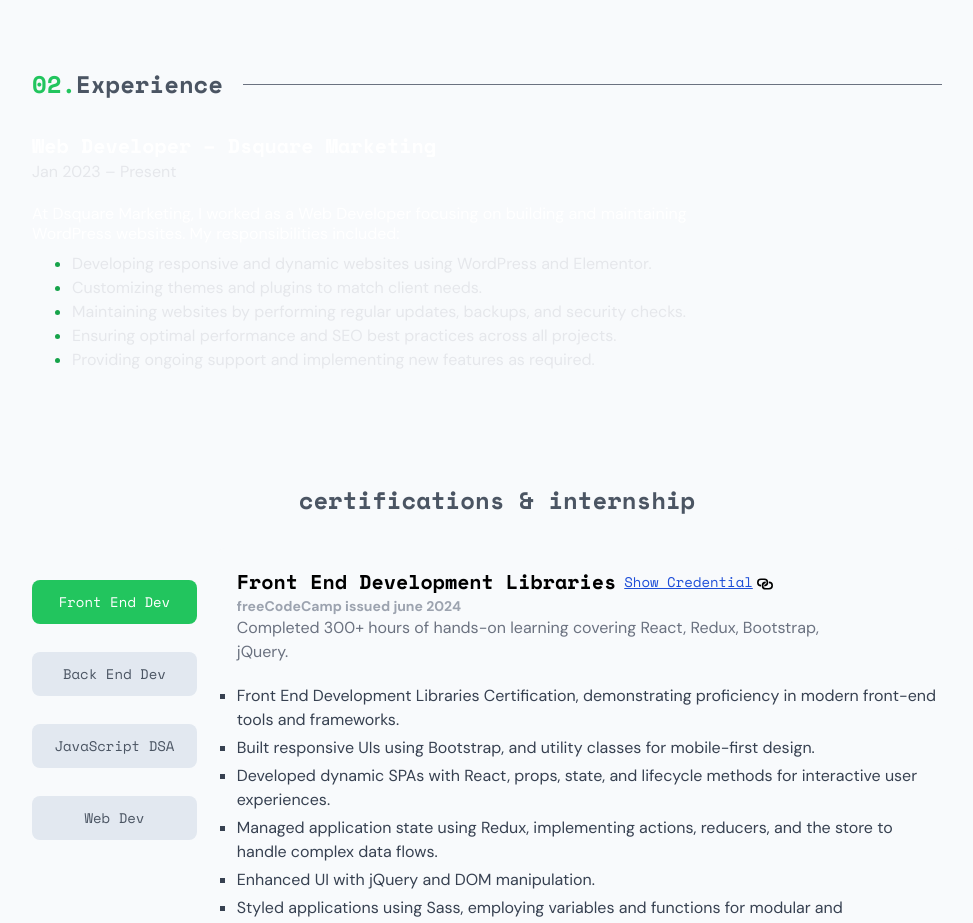
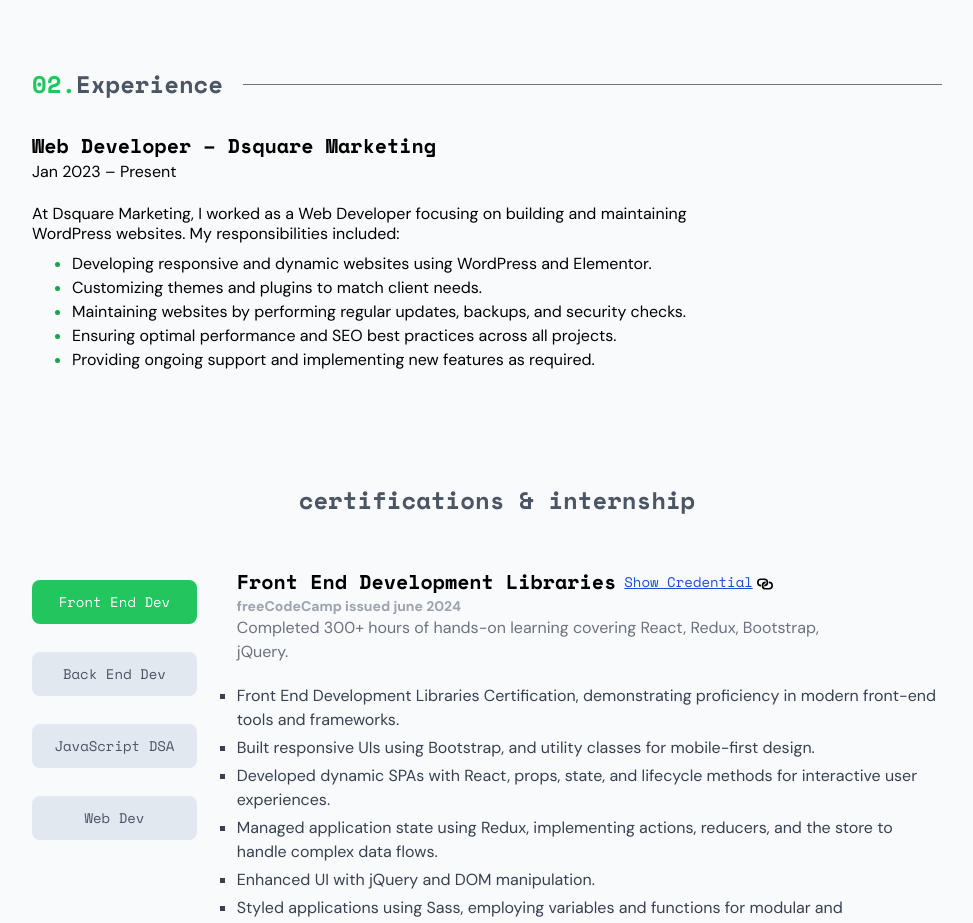
Before and after one commit to KolipakaSrinivas/srinivas_k_portfolio, a React (Vite) app: page / in a window 1280 px wide. Shown: the part 1380-2303 px from the top of the page, without its empty margins (143-1116 px from the left). Built offline with nearby package versions, Linux system fonts and the light colour scheme.

Commit message:
added black text to Experience when light mode

```diff
--- a/src/components/Experience.jsx
+++ b/src/components/Experience.jsx
@@ -9,18 +9,18 @@ function Experience() {
           Experience
           <span class="flex-grow  block border-t mx-5 border-gray-500" />
         </h1>
-        <div className="text-white">
+        <div className="text-black dark:text-white">
           <h1 className="font-bold font-SpaceMono text-xl">
             Web Developer – Dsquare Marketing
           </h1>
-          <h3 className="font-DMSans text-gray-200">Jan 2023 – Present</h3>
+          <h3 className="font-DMSans text-black dark:text-gray-200">Jan 2023 – Present</h3>
           <div className="mt-5">
             <p className="font-DMSans leading-5 md:w-[75%]">
               At Dsquare Marketing, I worked as a Web Developer focusing on
               building and maintaining WordPress websites. My responsibilities
               included:
             </p>
-            <ul className="list-disc pl-5 md:pl-10 pt-2 font-DMSans text-gray-200 marker:text-green-600">
+            <ul className="list-disc pl-5 md:pl-10 pt-2 font-DMSans text-black dark:text-gray-200 marker:text-green-600">
               <li>
                 Developing responsive and dynamic websites using WordPress and
                 Elementor.
```
